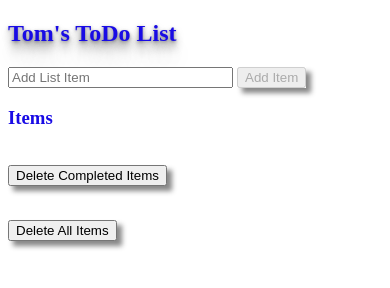
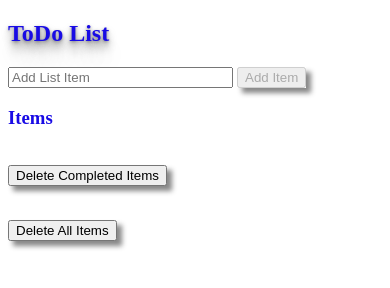
Before and after one commit to Kaiju-Tokusatsu/DSA_MWA_ToDoList, a plain HTML site: page index.html in a window 390 px wide. Drawn offline with Linux system fonts and the light colour scheme; some packages are replaced by stand-ins of ours.

Commit message:
Add files via upload

```diff
--- a/config.xml
+++ b/config.xml
@@ -1,6 +1,6 @@
 <?xml version='1.0' encoding='utf-8'?>
 <widget id="com.tommaguirecode.todolist"
-        version="1.0.6"
+        version="1.0.7"
         xmlns="http://www.w3.org/ns/widgets"
         xmlns:gap="https://phonegap.com/ns/1.0">
 
@@ -8,7 +8,7 @@
     <content src="index.html"></content>
 
     <!-- Application name as appears on device -->
-    <name>Tom's To-Do List</name>
+    <name>To-Do List</name>
 
     <!-- Full description of application -->
     <description>
--- a/index.html
+++ b/index.html
@@ -18,12 +18,12 @@
     <!-- Include personalised css stylesheet -->
     <link rel="stylesheet" href="css/myCss.css"/>
 
-    <title>Tom's ToDo List</title>
+    <title>ToDo List</title>
 </head>
 
 <!-- Define our application controller for our 'toDoList' app -->
 <body data-ng-controller="toDoController">
-    <h2>Tom's ToDo List</h2>
+    <h2>ToDo List</h2>
 
     <!-- Use a form to capture new items and add them to the list -->
     <form name="toDoListForm" data-ng-submit="toDoAdd()">
```
